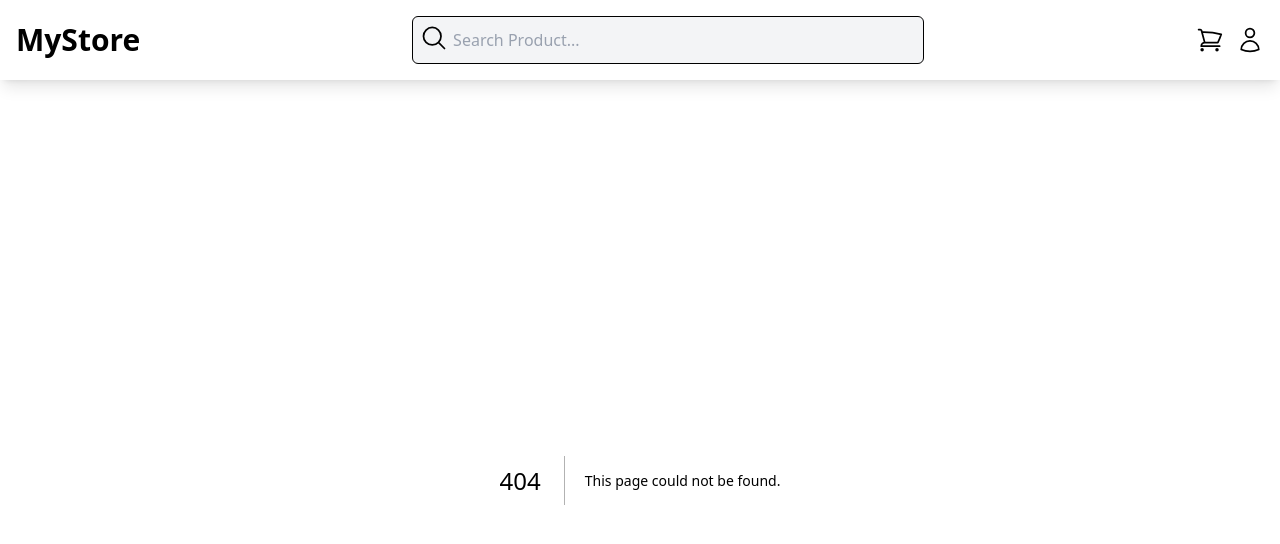
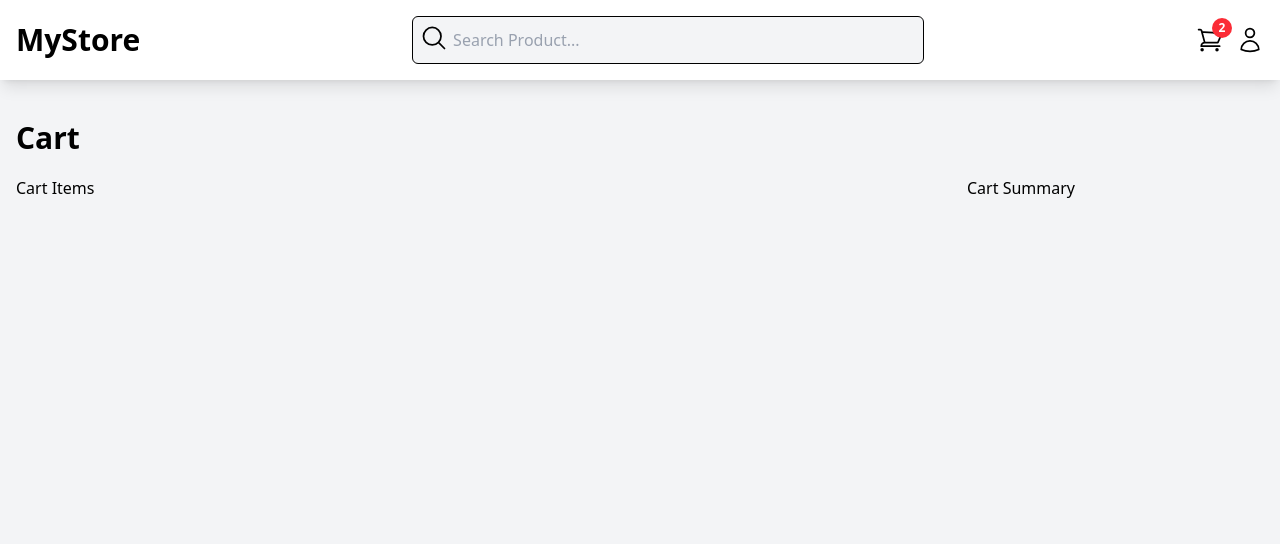
Before and after one commit to rensaputra/react19-bootcamp, a Next.js app in the folder 21-MyStore-ClientSection/project/client/: page /cart in a window 1280 px wide. Before the commit this address had no page. Shown: the top 544 px of the page. Built offline with nearby package versions, Linux system fonts and the light colour scheme.

Commit message:
feat: create cart page

```diff
--- /dev/null
+++ b/21-MyStore-ClientSection/project/client/src/app/cart/page.tsx
@@ -0,0 +1,11 @@
+import CartScreen from "@/screens/cart";
+
+const CartPage = () => {
+  return (
+    <div>
+      <CartScreen />
+    </div>
+  );
+};
+
+export default CartPage;
--- a/21-MyStore-ClientSection/project/client/src/components/Header.tsx
+++ b/21-MyStore-ClientSection/project/client/src/components/Header.tsx
@@ -80,7 +80,9 @@ const Header = () => {
     <div className="navbar">
       <div className="container">
         <div className="flex justify-between items-center">
-          <h1 className="text-3xl font-semibold">MyStore</h1>
+          <Link href="/">
+            <h1 className="text-3xl font-semibold">MyStore</h1>
+          </Link>
           <div className="relative w-full max-w-lg ">
             <SearchIcon className="absolute left-2 top-2 w-7 h-7" />
             <Input
@@ -93,7 +95,14 @@ const Header = () => {
           </div>
           <div className="relative" ref={dropdownRef}>
             <div className="flex gap-3">
-              <CartIcon className="w-7 h-7" />
+              <Link href="/cart">
+                <div className="relative">
+                  <div className="absolute -top-2 -right-2 w-5 h-5 rounded-full bg-red-500 text-white flex justify-center items-center text-xs font-semibold">
+                    2
+                  </div>
+                  <CartIcon className="w-7 h-7" />
+                </div>
+              </Link>
               <button className="icon-button" onClick={toggleDropdown}>
                 <UserIcon className="w-7 h-7" />
               </button>
--- /dev/null
+++ b/21-MyStore-ClientSection/project/client/src/screens/cart/index.tsx
@@ -0,0 +1,13 @@
+const CartScreen = () => {
+  return (
+    <div className="my-10">
+      <h1 className="text-3xl font-semibold">Cart</h1>
+      <div className="grid grid-cols-4 gap-5 my-5">
+        <div className="col-span-3 space-y-5">Cart Items</div>
+        <div>Cart Summary</div>
+      </div>
+    </div>
+  );
+};
+
+export default CartScreen;
--- a/21-MyStore-ClientSection/project/client/src/types/product.ts
+++ b/21-MyStore-ClientSection/project/client/src/types/product.ts
@@ -3,7 +3,7 @@ export type ProductType = {
   name: string;
 };
 
-export type Product: Record<string, string| number| boolean| Date| ProductType> = {
+export type Product = {
   id: number;
   name: string;
   description: string;
```
